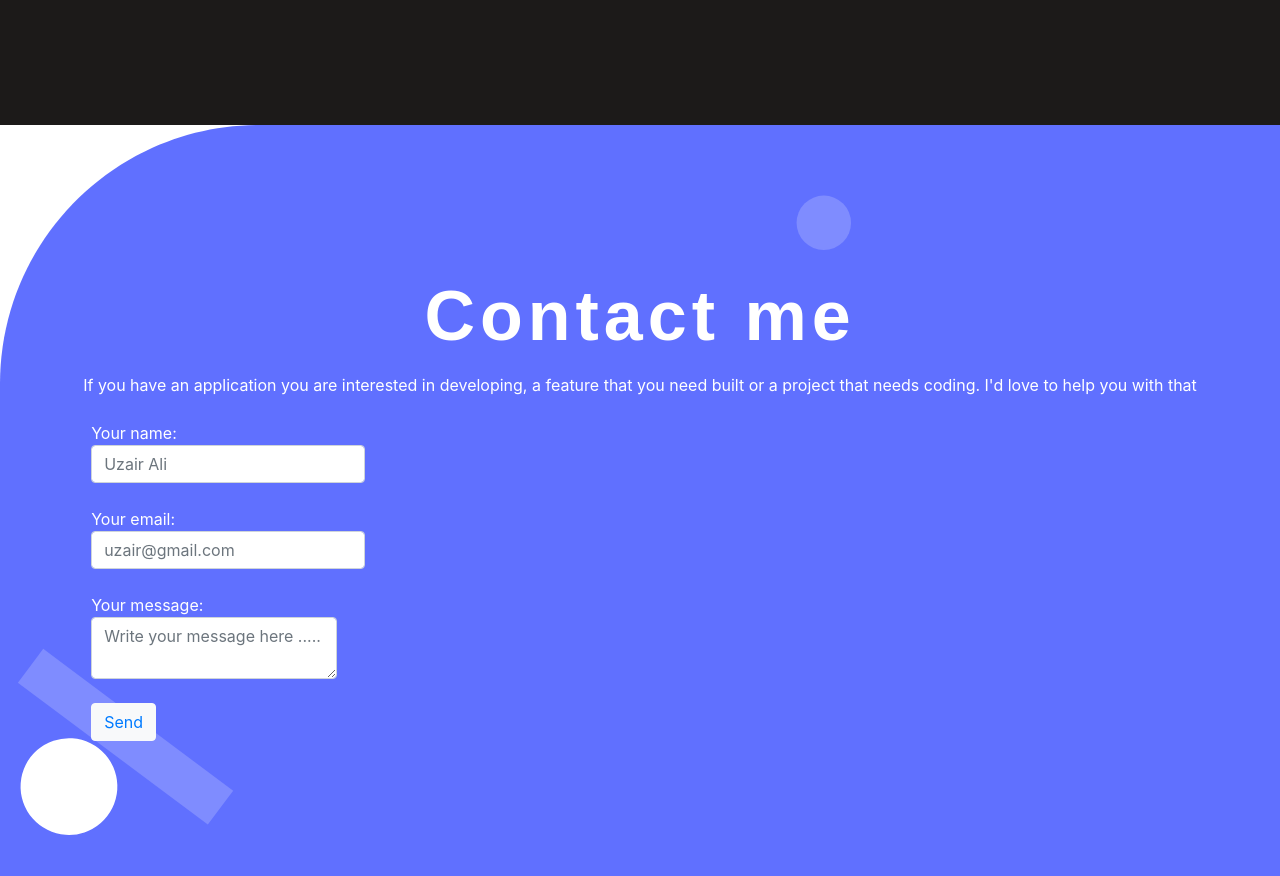
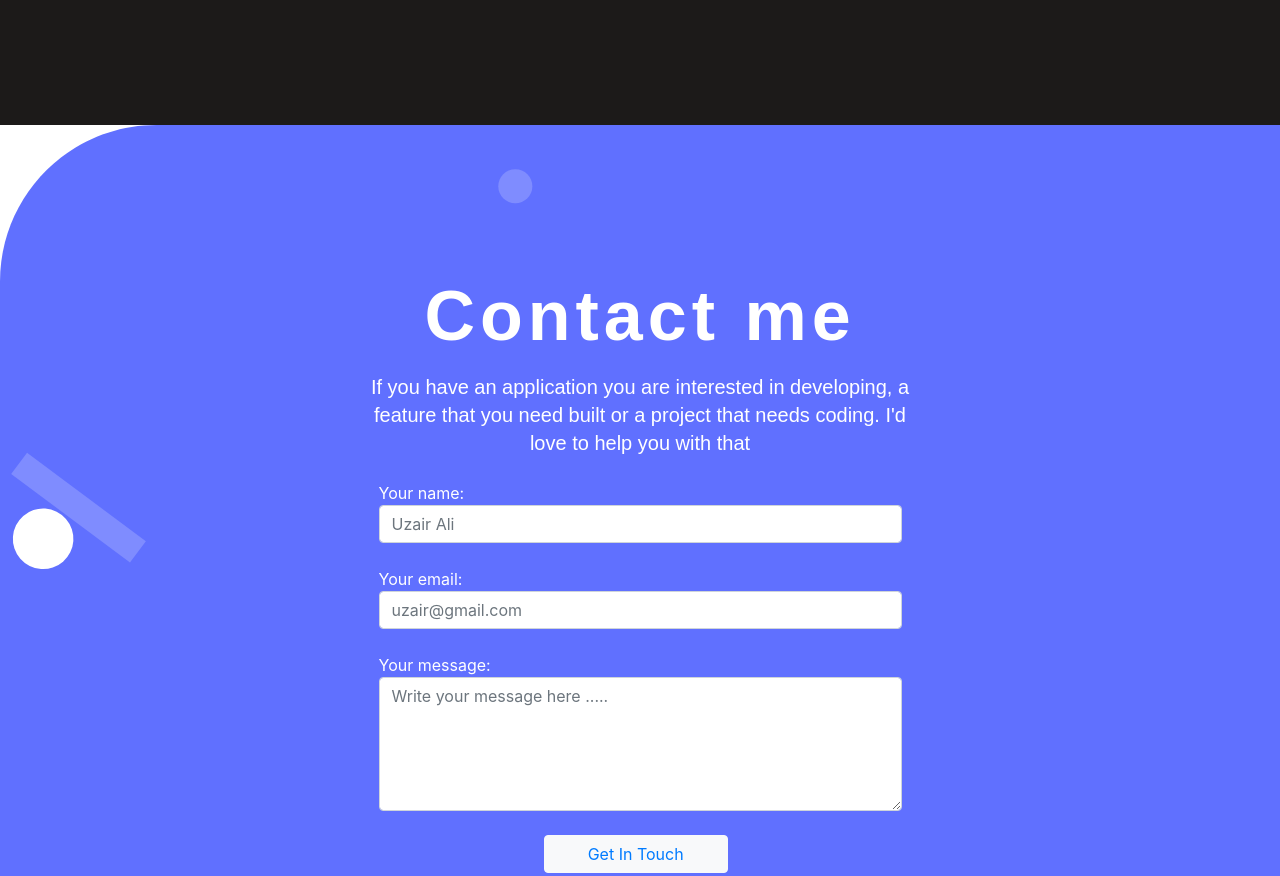
Before and after one commit to uzairali19/contact-form, a website: page index.html in a window 1280 px wide. Shown: the part 6960-7836 px from the top of the page. Drawn offline with nearby package versions, Linux system fonts and the light colour scheme.

```diff
--- a/css/main.css
+++ b/css/main.css
@@ -334,7 +334,7 @@
 .background-image {
   background-image: url(../footer-background.svg);
   width: 100%;
-  height: 1500px;
+  height: 100%;
   background-repeat: no-repeat;
   background-size: cover;
   left: 0;
@@ -344,7 +344,7 @@
 .background-tools {
   background-image: url(../footer-tools.svg);
   width: 100%;
-  height: 1450px;
+  height: 100%;
   background-repeat: no-repeat;
   background-size: cover;
   position: relative;
@@ -363,3 +363,23 @@
   letter-spacing: 5px;
   text-align: center;
 }
+
+.content {
+  text-align: center;
+  width: 569px;
+}
+
+.content > p {
+  font-family: sans-serif;
+  font-size: 20px;
+  font-style: normal;
+  font-weight: 400;
+  line-height: 28px;
+  letter-spacing: 0;
+  text-align: center;
+}
+
+.button-margin {
+  margin-left: 180px;
+  margin-bottom: 127px;
+}
--- a/index.html
+++ b/index.html
@@ -298,8 +298,8 @@
         </div>
       </div>
     </main>
-    <footer class="background-image">
-      <section class="background-tools">
+    <div class="background-image">
+      <div class="background-tools">
         <div
           class="
             form-style
@@ -326,7 +326,7 @@
               class="p-2"
             >
               <div class="form-group">
-                <label class="text-white">
+                <label class="text-white col-12">
                   Your name:
                   <input
                     type="text"
@@ -338,7 +338,7 @@
                 </label>
               </div>
               <div class="form-group">
-                <label class="text-white">
+                <label class="text-white col-12">
                   Your email:
                   <input
                     type="email"
@@ -349,26 +349,29 @@
                 </label>
               </div>
               <div class="form-group">
-                <label class="text-white">
+                <label class="text-white col-12">
                   Your message:
                   <textarea
                     name="message"
-                    maxlength="50"
+                    maxlength="500"
                     class="form-control"
+                    rows="5"
                     placeholder="Write your message here ....."
                   ></textarea>
                 </label>
               </div>
-
               <!-- your other form fields go here -->
-              <button type="submit" class="btn btn-light text-primary">
-                Send
+              <button
+                type="submit"
+                class="btn btn-light text-primary col-4 button-margin"
+              >
+                Get In Touch
               </button>
             </form>
           </div>
         </div>
-      </section>
-    </footer>
+      </div>
+    </div>
 
     <script
       src="https://kit.fontawesome.com/e966a3bd22.js"
```
